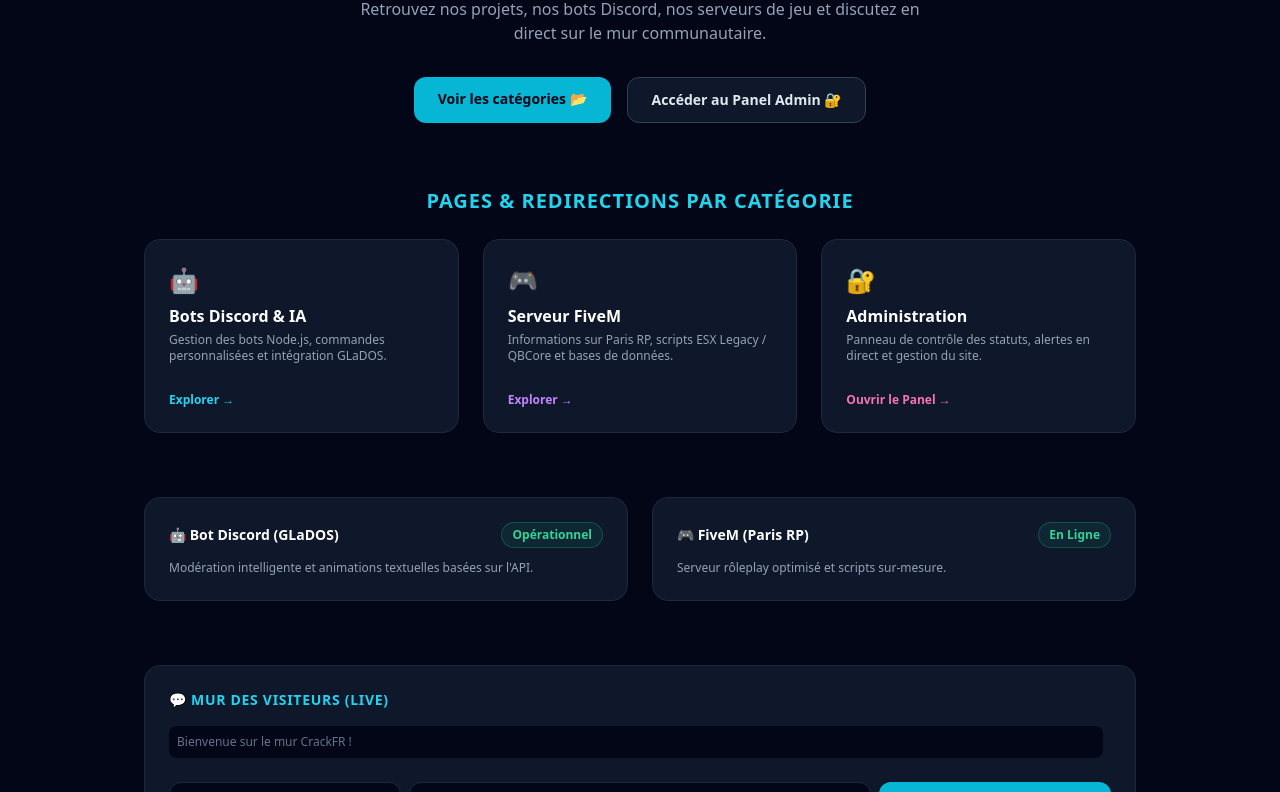
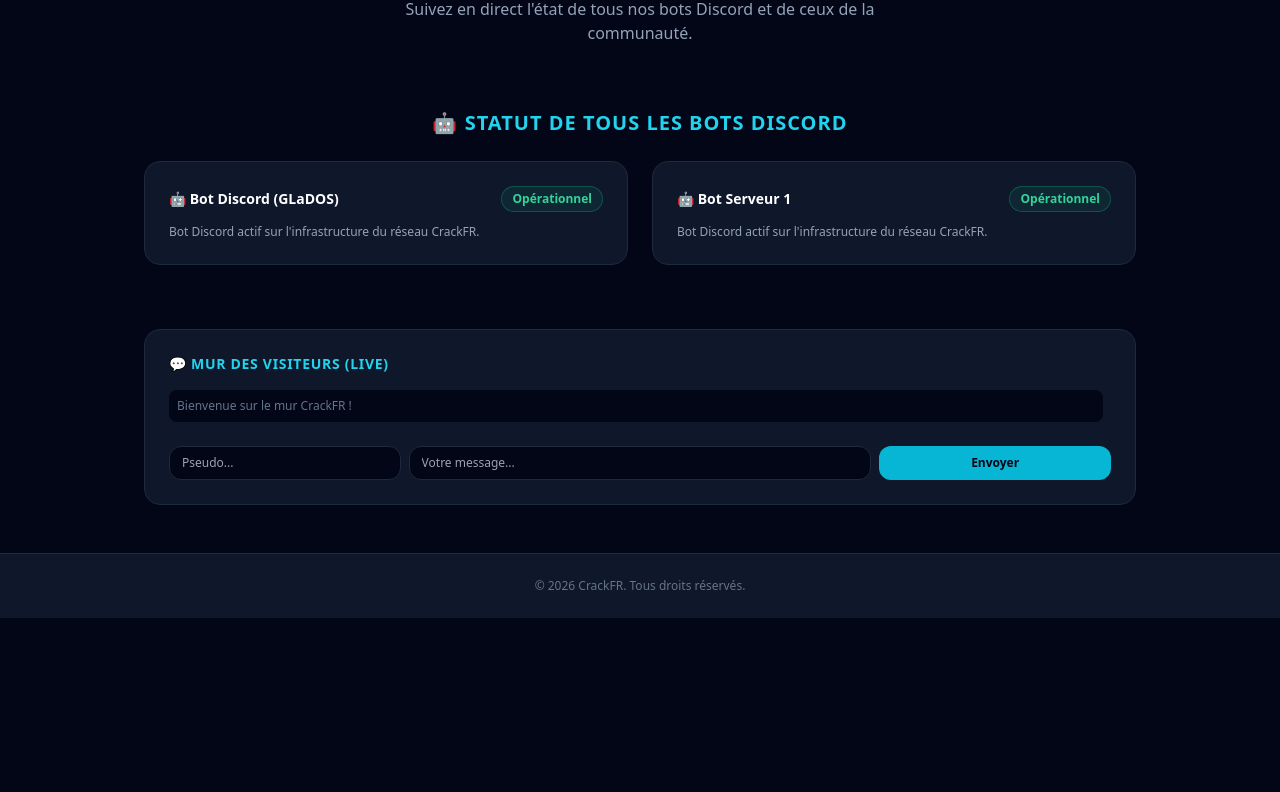
Before and after one commit to Lohan29800/Crackfr-site, a plain HTML site: page index.html in a window 1280 px wide. Shown: the part 200-992 px from the top of the page. After the commit the page ends 818 px from the top, so only its background shows below. Drawn offline with nearby package versions, Linux system fonts and the light colour scheme.

Commit message:
Update index.html

```diff
--- a/index.html
+++ b/index.html
@@ -18,16 +18,11 @@
 
             <nav class="hidden md:flex items-center space-x-6 text-sm font-medium text-slate-300">
                 <a href="index.html" class="text-cyan-400">Accueil</a>
-                <a href="#categories" class="hover:text-cyan-400 transition-colors">Catégories</a>
-                <a href="#poles" class="hover:text-cyan-400 transition-colors">Pôles</a>
+                <a href="#poles" class="hover:text-cyan-400 transition-colors">Nos Bots</a>
                 <a href="#chat-section" class="hover:text-cyan-400 transition-colors">Mur Live</a>
             </nav>
 
             <div class="flex items-center space-x-3">
-                <div class="hidden sm:flex items-center space-x-2 px-3 py-1 bg-emerald-500/10 border border-emerald-500/30 rounded-full text-xs font-bold text-emerald-400">
-                    <span class="w-2 h-2 rounded-full bg-emerald-400"></span>
-                    <span id="online-count">1</span> <span>en ligne</span>
-                </div>
                 <a href="panel.html" class="px-3 py-1.5 text-xs font-bold uppercase tracking-wider bg-pink-500/10 hover:bg-pink-500/20 text-pink-400 border border-pink-500/30 rounded-xl">
                     🔐 Panel Admin
                 </a>
@@ -44,68 +39,15 @@
                 Hub Communautaire <span class="text-cyan-400">CrackFR</span>
             </h1>
             <p class="text-slate-400 max-w-xl mx-auto text-sm sm:text-base">
-                Retrouvez nos projets, nos bots Discord, nos serveurs de jeu et discutez en direct sur le mur communautaire.
+                Suivez en direct l'état de tous nos bots Discord et de ceux de la communauté.
             </p>
-            <div class="flex flex-wrap justify-center gap-4 pt-2">
-                <a href="#categories" class="px-6 py-3 font-bold bg-cyan-500 text-slate-950 rounded-xl hover:bg-cyan-400 text-sm">
-                    Voir les catégories 📂
-                </a>
-                <a href="panel.html" class="px-6 py-3 font-bold bg-slate-900 border border-slate-700 text-slate-200 rounded-xl hover:bg-slate-800 text-sm">
-                    Accéder au Panel Admin 🔐
-                </a>
-            </div>
         </div>
 
-        <!-- Section Catégories -->
-        <div id="categories" class="w-full space-y-6">
-            <h2 class="text-xl font-bold uppercase tracking-wider text-cyan-400 text-center">Pages & Redirections par Catégorie</h2>
-            <div class="grid grid-cols-1 sm:grid-cols-3 gap-6">
-                <div class="bg-slate-900 border border-slate-800 p-6 rounded-2xl space-y-3 flex flex-col justify-between">
-                    <div>
-                        <div class="text-2xl mb-2">🤖</div>
-                        <h3 class="font-bold text-white text-base">Bots Discord & IA</h3>
-                        <p class="text-xs text-slate-400 mt-1">Gestion des bots Node.js, commandes personnalisées et intégration GLaDOS.</p>
-                    </div>
-                    <a href="#poles" class="text-xs font-bold text-cyan-400 hover:underline pt-4 block">Explorer &rarr;</a>
-                </div>
-                <div class="bg-slate-900 border border-slate-800 p-6 rounded-2xl space-y-3 flex flex-col justify-between">
-                    <div>
-                        <div class="text-2xl mb-2">🎮</div>
-                        <h3 class="font-bold text-white text-base">Serveur FiveM</h3>
-                        <p class="text-xs text-slate-400 mt-1">Informations sur Paris RP, scripts ESX Legacy / QBCore et bases de données.</p>
-                    </div>
-                    <a href="#poles" class="text-xs font-bold text-purple-400 hover:underline pt-4 block">Explorer &rarr;</a>
-                </div>
-                <div class="bg-slate-900 border border-slate-800 p-6 rounded-2xl space-y-3 flex flex-col justify-between">
-                    <div>
-                        <div class="text-2xl mb-2">🔐</div>
-                        <h3 class="font-bold text-white text-base">Administration</h3>
-                        <p class="text-xs text-slate-400 mt-1">Panneau de contrôle des statuts, alertes en direct et gestion du site.</p>
-                    </div>
-                    <a href="panel.html" class="text-xs font-bold text-pink-400 hover:underline pt-4 block">Ouvrir le Panel &rarr;</a>
-                </div>
-            </div>
-        </div>
-
-        <!-- Section Pôles (Statuts dynamiques) -->
-        <div id="poles" class="w-full grid grid-cols-1 sm:grid-cols-2 gap-6">
-            <div class="bg-slate-900 border border-slate-800 p-6 rounded-2xl space-y-3">
-                <div class="flex justify-between items-center">
-                    <h3 class="font-bold text-sm text-white">🤖 Bot Discord (GLaDOS)</h3>
-                    <span id="badge-bot1" class="px-2.5 py-1 bg-emerald-500/10 text-emerald-400 text-xs font-bold rounded-full">
-                        <span id="text-bot1">Opérationnel</span>
-                    </span>
-                </div>
-                <p class="text-xs text-slate-400">Modération intelligente et animations textuelles basées sur l'API.</p>
-            </div>
-            <div class="bg-slate-900 border border-slate-800 p-6 rounded-2xl space-y-3">
-                <div class="flex justify-between items-center">
-                    <h3 class="font-bold text-sm text-white">🎮 FiveM (Paris RP)</h3>
-                    <span id="badge-bot2" class="px-2.5 py-1 bg-purple-500/10 text-purple-400 text-xs font-bold rounded-full">
-                        <span id="text-bot2">En Ligne</span>
-                    </span>
-                </div>
-                <p class="text-xs text-slate-400">Serveur rôleplay optimisé et scripts sur-mesure.</p>
+        <!-- Section dynamique de tous les Bots -->
+        <div id="poles" class="w-full space-y-6">
+            <h2 class="text-xl font-bold uppercase tracking-wider text-cyan-400 text-center">🤖 Statut de Tous les Bots Discord</h2>
+            <div id="dynamic-bots-grid" class="grid grid-cols-1 sm:grid-cols-2 gap-6">
+                <!-- Les cartes de bots vont s'afficher ici automatiquement -->
             </div>
         </div>
 
@@ -124,7 +66,7 @@
 
     </main>
 
-    <!-- Zone de Notification / Toast pour les alertes globales -->
+    <!-- Zone de Notification Toast -->
     <div id="toast-container" class="fixed bottom-5 right-5 z-50 space-y-2 pointer-events-none"></div>
 
     <!-- Footer -->
@@ -133,30 +75,43 @@
     </footer>
 
     <script>
-        // Fonction pour afficher les statuts et adapter les couleurs des badges
-        function applyStatuses() {
-            const s1 = localStorage.getItem('crackfr_status_bot1') || 'Opérationnel';
-            const s2 = localStorage.getItem('crackfr_status_bot2') || 'En Ligne';
+        // Afficher tous les bots dynamiquement sur l'accueil
+        function renderBots() {
+            const grid = document.getElementById('dynamic-bots-grid');
+            const savedBots = localStorage.getItem('crackfr_bots_list');
 
-            updateSingleStatus('text-bot1', 'badge-bot1', s1);
-            updateSingleStatus('text-bot2', 'badge-bot2', s2);
+            let bots = [
+                { name: "Bot Discord (GLaDOS)", status: "Opérationnel" },
+                { name: "Bot Serveur 1", status: "Opérationnel" }
+            ];
+
+            if (savedBots) {
+                bots = JSON.parse(savedBots);
+            }
+
+            grid.innerHTML = "";
+
+            bots.forEach(bot => {
+                let badgeClass = "px-2.5 py-1 bg-emerald-500/10 text-emerald-400 text-xs font-bold rounded-full border border-emerald-500/30";
+                if (bot.status === 'Maintenance') {
+                    badgeClass = "px-2.5 py-1 bg-amber-500/10 text-amber-400 text-xs font-bold rounded-full border border-amber-500/30";
+                } else if (bot.status === 'Hors Ligne') {
+                    badgeClass = "px-2.5 py-1 bg-rose-500/10 text-rose-400 text-xs font-bold rounded-full border border-rose-500/30";
+                }
+
+                const card = document.createElement('div');
+                card.className = "bg-slate-900 border border-slate-800 p-6 rounded-2xl space-y-3";
+                card.innerHTML = `
+                    <div class="flex justify-between items-center">
+                        <h3 class="font-bold text-sm text-white">🤖 ${escapeHtml(bot.name)}</h3>
+                        <span class="${badgeClass}">${escapeHtml(bot.status)}</span>
+                    </div>
+                    <p class="text-xs text-slate-400">Bot Discord actif sur l'infrastructure du réseau CrackFR.</p>
+                `;
+                grid.appendChild(card);
+            });
         }
 
-        function updateSingleStatus(textId, badgeId, statusText) {
-            const textEl = document.getElementById(textId);
-            const badgeEl = document.getElementById(badgeId);
-            textEl.innerText = statusText;
-
-            if (statusText === 'Opérationnel' || statusText === 'En Ligne') {
-                badgeEl.className = "px-2.5 py-1 bg-emerald-500/10 text-emerald-400 text-xs font-bold rounded-full border border-emerald-500/30";
-            } else if (statusText === 'Maintenance') {
-                badgeEl.className = "px-2.5 py-1 bg-amber-500/10 text-amber-400 text-xs font-bold rounded-full border border-amber-500/30";
-            } else {
-                badgeEl.className = "px-2.5 py-1 bg-rose-500/10 text-rose-400 text-xs font-bold rounded-full border border-rose-500/30";
-            }
-        }
-
-        // Afficher une notification Toast en cas d'alerte globale
         function showToast(message) {
             const container = document.getElementById('toast-container');
             const toast = document.createElement('div');
@@ -166,7 +121,6 @@
             setTimeout(() => toast.remove(), 6000);
         }
 
-        // Charger le chat
         function loadMessages() {
             const container = document.getElementById('chat-messages');
             const saved = localStorage.getItem('crackfr_chat_messages');
@@ -194,29 +148,23 @@
             return text.replace(/&/g, "&amp;").replace(/</g, "&lt;").replace(/>/g, "&gt;");
         }
 
-        // Écouter les modifications en direct si le panel est ouvert dans un autre onglet
         window.addEventListener('storage', (e) => {
-            if (e.key === 'crackfr_status_bot1' || e.key === 'crackfr_status_bot2') {
-                applyStatuses();
-            }
+            if (e.key === 'crackfr_bots_list') renderBots();
             if (e.key === 'crackfr_global_alert') {
                 const alertData = JSON.parse(e.newValue);
                 if (alertData) showToast(alertData.msg);
             }
         });
 
-        // Au chargement de la page
         window.addEventListener('DOMContentLoaded', () => {
-            // Vérifier le mode maintenance
             const siteMode = localStorage.getItem('crackfr_site_mode');
             if (siteMode === 'maintenance') {
                 window.location.href = 'maintenance.html';
             }
 
             loadMessages();
-            applyStatuses();
+            renderBots();
 
-            // Vérifier s'il y a une alerte en attente
             const pendingAlert = localStorage.getItem('crackfr_global_alert');
             if (pendingAlert) {
                 const alertData = JSON.parse(pendingAlert);
```
